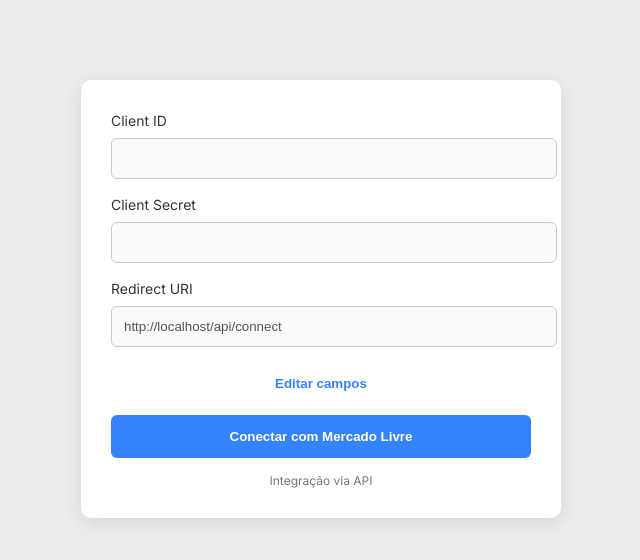
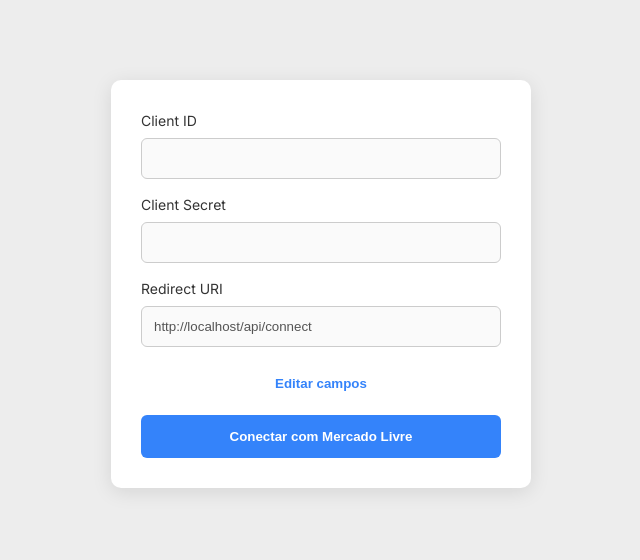
Before and after one commit to hiagorhyanns/mercado-livre-api, a plain HTML site: page index.html in a window 1280 px wide. Shown: the whole page, without its empty margins (319-959 px from the left). Drawn offline with Linux system fonts and the light colour scheme.

Commit message:
Update index.html

```diff
--- a/index.html
+++ b/index.html
@@ -6,6 +6,9 @@
 <link rel="icon" type="image/x-icon" href="https://raw.githubusercontent.com/hiagorhyanns/mercado-livre-api/b68952612a72fac4e2c1f1f597ff479595dc72cb/ChatGPT%20Image%2029%20de%20mar.%20de%202026%2C%2016_49_42.png">
 <title>Conectar Mercado Livre</title>
 <style>
+* {
+    box-sizing: border-box;
+}
 body {
   margin:0;
   font-family: Inter, Helvetica;
@@ -86,7 +89,7 @@ button {
     <button class="edit" onclick="editar()">Editar campos</button>
     <button class="connect" onclick="conectar()">Conectar com Mercado Livre</button>
 
-    <div class="footer">Integração via API</div>
+    <!--<div class="footer">Integração via API</div>-->
 
   </div>
 </div>
```
